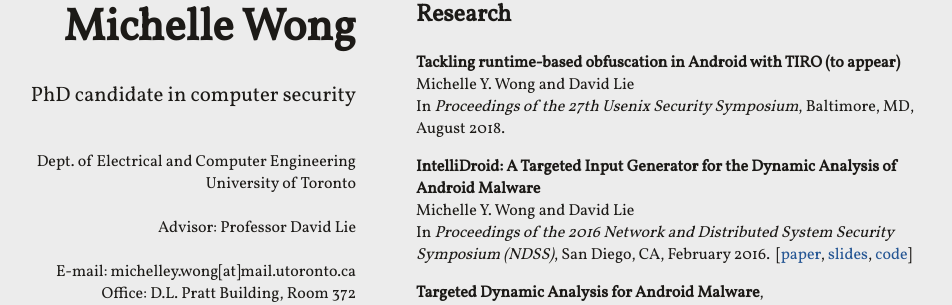
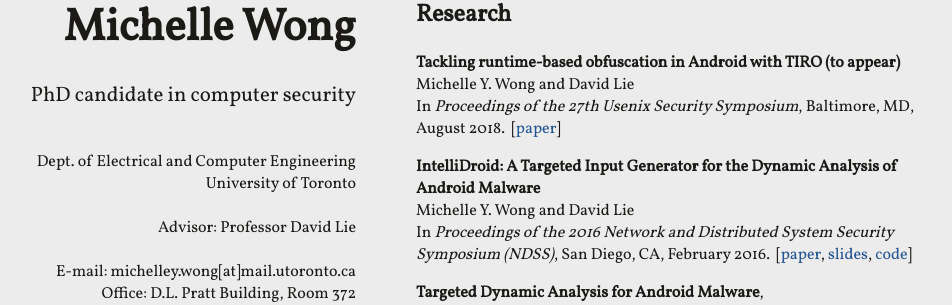
Before and after one commit to miwong/miwong.github.io, a Jekyll site: the page built from index.html, in a window 1280 px wide. Shown: the part 352-657 px from the top of the page, without its empty margins (184-1136 px from the left). Built offline with Jekyll 4.4.1, drawn with Linux system fonts in a browser that asks for light colours; nearby versions of some CDN libraries.

Commit message:
Fix/add links to paper.

```diff
--- a/_includes/content.html
+++ b/_includes/content.html
@@ -14,13 +14,14 @@
 <p>
     <b>Tackling runtime-based obfuscation in Android with TIRO (to appear)</b><br>
     Michelle Y. Wong and David Lie<br/>
-    In <i>Proceedings of the 27th Usenix Security Symposium</i>, Baltimore, MD, August 2018.
+    In <i>Proceedings of the 27th Usenix Security Symposium</i>, Baltimore, MD, August 2018.&nbsp;
+    [<a href="https://security.csl.toronto.edu/wp-content/uploads/2018/06/mwong-usenixsec2018-tiro.pdf" target="_blank">paper</a>]
 </p>
 <p>
     <b>IntelliDroid: A Targeted Input Generator for the Dynamic Analysis of Android Malware</b><br>
     Michelle Y. Wong and David Lie<br/>
     In <i>Proceedings of the 2016 Network and Distributed System Security Symposium (NDSS)</i>, San Diego, CA, February 2016.&nbsp;
-    [<a href="http://www.eecg.toronto.edu/~lie/papers/mwong_ndss2016.pdf" target="_blank">paper</a>, <a href="{{ site.baseurl }}/files/intellidroid_ndss2016_slides.pdf" target="_blank">slides</a>, <a href="https://github.com/miwong/IntelliDroid" target="_blank">code</a>]
+    [<a href="https://security.csl.toronto.edu/papers/mwong_ndss2016.pdf" target="_blank">paper</a>, <a href="{{ site.baseurl }}/files/intellidroid_ndss2016_slides.pdf" target="_blank">slides</a>, <a href="https://github.com/miwong/IntelliDroid" target="_blank">code</a>]
 </p>
 <p>
     <b>Targeted Dynamic Analysis for Android Malware</b>,<br>
```
